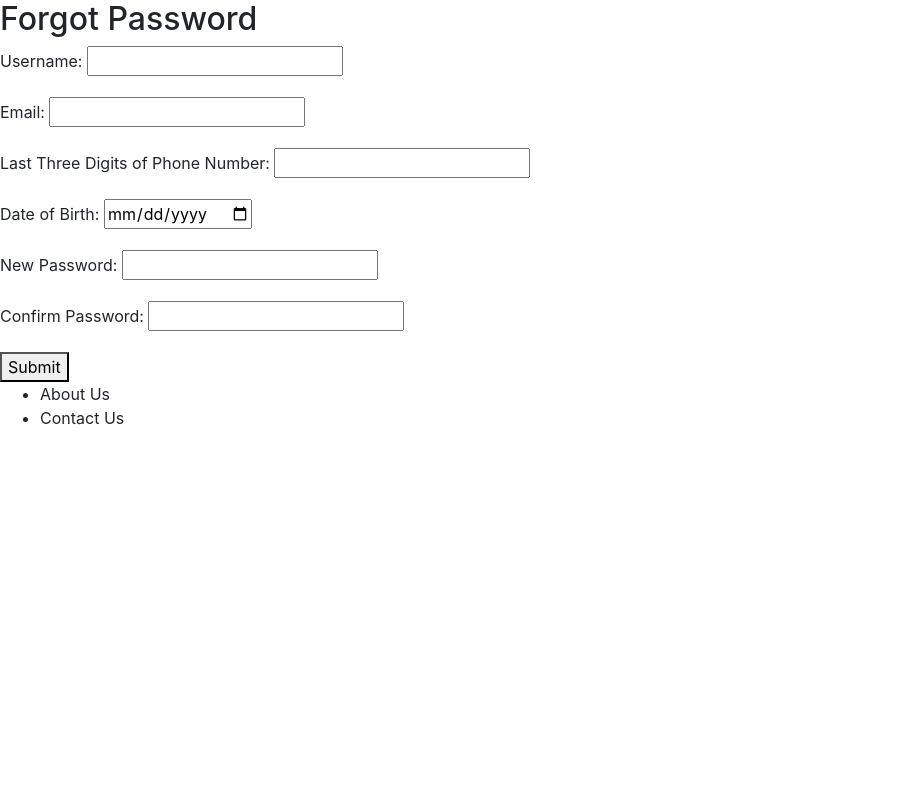
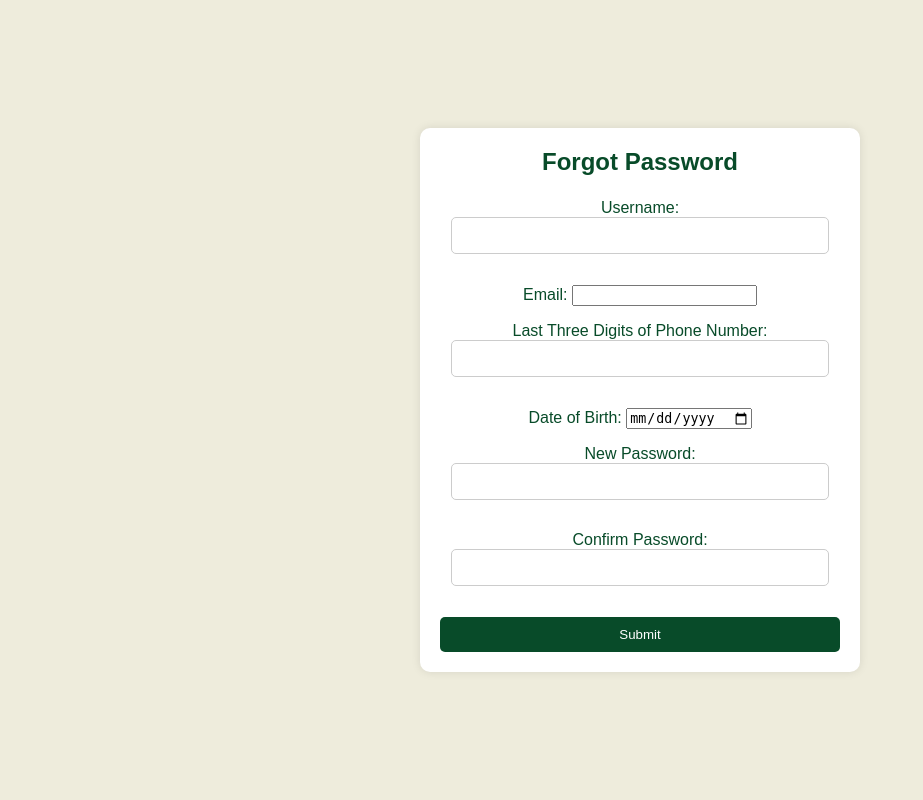
Before and after one commit to dixituwindsor/AdventureMinds, a Django app: page /forgotpassword/ in a window 1280 px wide. Shown: the whole page, without its empty margins (0-923 px from the left). Run offline with Django 5.2, Linux system fonts and the light colour scheme; some libraries are stand-ins or nearby versions.

Commit message:
Modified forgot password view and added its design

```diff
--- a/mainapp/templates/registration/forgot_password.html
+++ b/mainapp/templates/registration/forgot_password.html
@@ -1,11 +1,92 @@
-{% extends 'mainapp/base.html' %}
+<!DOCTYPE html>
+<html lang="en">
+<head>
+    <meta charset="UTF-8">
+    <meta name="viewport" content="width=device-width, initial-scale=1.0">
+    <title>Forgot Password</title>
+    <style>
+        body {
+            font-family: Arial, sans-serif;
+            background-color: #EEECDC;
+            color: #084B29;
+            margin: 0;
+            padding: 0;
+            display: flex;
+            justify-content: center;
+            align-items: center;
+            min-height: 100vh;
+        }
+        .container {
+            background-color: white;
+            padding: 20px;
+            border-radius: 10px;
+            box-shadow: 0px 0px 10px 0px rgba(0,0,0,0.1);
+            width: 90%;
+            max-width: 400px;
+            text-align: center;
+        }
+        h1 {
+            margin-top: 0;
+            font-size: 24px;
+            color: #084B29;
+        }
+        form {
+            margin-top: 20px;
+        }
+        input[type="text"],
+        input[type="password"] {
+            width: calc(100% - 22px);
+            padding: 10px;
+            margin-bottom: 15px;
+            border: 1px solid #ccc;
+            border-radius: 5px;
+            box-sizing: border-box;
+            transition: border-color 0.3s ease;
+        }
+        input[type="text"]:focus,
+        input[type="password"]:focus {
+            border-color: #084B29;
+        }
+        button[type="submit"] {
+            width: 100%;
+            padding: 10px;
+            background-color: #084B29;
+            color: white;
+            border: none;
+            border-radius: 5px;
+            cursor: pointer;
+            transition: background-color 0.3s ease;
+        }
+        button[type="submit"]:hover {
+            background-color: #063b20;
+        }
+        a {
+            display: block;
+            margin-top: 10px;
+            color: #084B29;
+            text-decoration: none;
+            transition: color 0.3s ease;
+        }
+        a:hover {
+            color: #063b20;
+        }
+        .error-message {
+            color: #2540ef;
+            margin-top: 5px;
+            font-size: 14px;
+        }
 
-{% block body_block %}
-    <h2> Forgot Password </h2>
-    <form method="POST">
-        {% csrf_token %}
-        <h5>{{msg}}</h5>
-        {{ form.as_p }}
-        <button type="submit" >Submit</button>
-    </form>
-{% endblock %}
+    </style>
+</head>
+<body>
+    <div class="container">
+        <h1>Forgot Password</h1>
+        <form method="POST">
+            <h5 class="error-message">{{msg}}</h5>
+            {% csrf_token %}
+            {{ form.as_p }}
+            <button type="submit">Submit</button>
+        </form>
+    </div>
+</body>
+</html>
--- a/mainapp/views.py
+++ b/mainapp/views.py
@@ -9,6 +9,115 @@ from .forms import UserProfileForm, UserPreferencesForm, AddTripForm, TripPrefer
     SignupForm, LoginForm
 from .models import UserProfile, User, UserPreferences, PreferenceCategory, Trip, TripPreference, PreferenceChoice, \
     TripPhoto, Thread, ChatMessage
+
+
+# login page
+def user_signup(request):
+    if request.method == 'POST':
+        form = SignupForm(request.POST)
+        if form.is_valid():
+            # form.save()
+            # commit false to save current object in db
+            # userobj = form.save(commit=False)
+            # # making some necessary change in obj then saving it in db
+            # userobj.username = form.cleaned_data['username'].lower()
+            # if UserProfile.objects.filter(username=userobj.username).exists():
+            #     form = SignupForm()
+            #     return render(request, 'registration/signup.html', {'form': form, 'msg':'username already taken, use different one'})
+            #
+            # if UserProfile.objects.filter(username=userobj.email).exists():
+            #     form = SignupForm()
+            #     return render(request, 'registration/signup.html', {'form': form, 'msg': 'Use different email id'})
+            #
+            # userobj.email = form.cleaned_data['email'].lower()
+            # userobj.password = make_password(form.cleaned_data['password'])
+            # userobj.save()
+
+            user_obj = form.save(commit=False)
+            user_obj.username = form.cleaned_data['username'].lower()
+            if User.objects.filter(username=user_obj.username).exists():
+                form = SignupForm()
+                return render(request, 'registration/signup.html',
+                              {'form': form, 'msg': 'username already taken, use different one'})
+
+            if User.objects.filter(username=user_obj.email).exists():
+                form = SignupForm()
+                return render(request, 'registration/signup.html', {'form': form, 'msg': 'Use different email id'})
+
+            user_obj.password = make_password(form.cleaned_data['password'])
+            user_obj.save()
+            user_profile_obj = UserProfile()
+            user_profile_obj.user = user_obj
+            user_profile_obj.phone_number = form.cleaned_data['phone_number']
+            user_profile_obj.address = form.cleaned_data['address']
+            user_profile_obj.date_of_birth = form.cleaned_data['date_of_birth']
+            user_profile_obj.save()
+            return redirect('mainapp:login')
+        else:
+            form = SignupForm()
+            return render(request, 'registration/signup.html', {'form': form, 'msg': 'Something went wrong, try again'})
+    else:
+        form = SignupForm()
+        return render(request, 'registration/signup.html', {'form': form})
+
+
+# login page
+def user_login(request):
+    if request.method == 'POST':
+        form = LoginForm(request.POST)
+        if form.is_valid():
+            username = form.cleaned_data['username']
+            password = form.cleaned_data['password']
+            user = authenticate(request, username=username, password=password)
+            if user:
+                login(request, user)
+                return redirect('mainapp:homepage')
+            else:
+                form = LoginForm()
+                return render(request, 'registration/login.html',
+                              {'form': form, 'msg': 'Wrong credentials provided, try again'})
+        else:
+            form = LoginForm()
+            return render(request, 'registration/login.html', {'form': form, 'msg': 'Something went wrong, try again'})
+    else:
+        form = LoginForm()
+        return render(request, 'registration/login.html', {'form': form})
+
+def forgot_password(request):
+    if request.method == 'POST':
+        form = ForgotPasswordForm(request.POST)
+        if form.is_valid():
+            username = form.cleaned_data['username'].lower()
+            print("username : "+username)
+            if User.objects.get(username=username):
+                user_obj = User.objects.get(username=username)
+                user_profile_obj = UserProfile.objects.get(user=user_obj)
+                if (user_obj.email == form.cleaned_data['email']
+                        and user_profile_obj.phone_number[-3:] == form.cleaned_data['last_three_digits_of_phone_number']
+                        and user_profile_obj.date_of_birth == form.cleaned_data['date_of_birth']):
+                    # user_obj.password = make_password(form.cleaned_data['password'])
+                    # user_obj.save()
+                    form = LoginForm()
+                    return render(request, 'registration/login.html',
+                                  {'form': form, 'msg': 'password changed successfully'})
+                else:
+                    form = ForgotPasswordForm()
+                    return render(request, 'registration/forgot_password.html',
+                                  {'form': form, 'msg': 'Verification details did not match'})
+
+            else:
+                form = ForgotPasswordForm()
+                return render(request, 'registration/forgot_password.html',
+                              {'form': form, 'msg': 'Username not found'})
+        else:
+            form = ForgotPasswordForm()
+            return render(request, 'registration/forgot_password.html',
+                          {'form': form, 'msg': 'Something went wrong try again'})
+
+    else:
+        form = ForgotPasswordForm()
+        return render(request, 'registration/forgot_password.html', {'form': form})
+
 
 
 @login_required
@@ -104,7 +213,6 @@ def add_trip(request):
     return render(request, 'mainapp/add_trip.html', {'trip_form': trip_form, 'preference_form': preference_form})
 
 
-
 def trip_list(request):
     if request.user.is_authenticated:
         # For logged-in users
@@ -147,7 +255,8 @@ def trip_list(request):
             # Save the search query to cookies
             saved_searches.append(query)
             saved_searches = list(set(saved_searches))[-5:]  # Limit to last 5 unique queries
-            response = render(request, 'mainapp/trip_list.html', {'trips': trips, 'saved_searches': saved_searches, 'query': query})
+            response = render(request, 'mainapp/trip_list.html',
+                              {'trips': trips, 'saved_searches': saved_searches, 'query': query})
             response.set_cookie('saved_searches', '|'.join(saved_searches), max_age=3600)  # Save for 1 hour
             return response
 
@@ -158,11 +267,10 @@ def trip_list(request):
         return render(request, 'mainapp/guest_trip_list.html', {'trips': trips})
 
 
-
 def calculate_similarity(user_preferences, trip_preferences):
     user_pref_set = set(user_preferences.values_list('id', flat=True))
     trip_pref_set = set(trip_preferences.values_list('id', flat=True))
-    #jaccard similarity
+    # jaccard similarity
     intersection = len(user_pref_set.intersection(trip_pref_set))
     union = len(user_pref_set.union(trip_pref_set))
 
@@ -172,7 +280,6 @@ def calculate_similarity(user_preferences, trip_preferences):
     jaccard_similarity = intersection / union
 
     return jaccard_similarity
-
 
 
 def trip_detail(request, trip_id):
@@ -185,74 +292,7 @@ def view_profile(request, username):
     return render(request, 'mainapp/view_profile.html', {'profile_user': profile_user})
 
 
-def user_signup(request):
-    if request.method == 'POST':
-        form = SignupForm(request.POST)
-        if form.is_valid():
-            # form.save()
-            # commit false to save current object in db
-            # userobj = form.save(commit=False)
-            # # making some necessary change in obj then saving it in db
-            # userobj.username = form.cleaned_data['username'].lower()
-            # if UserProfile.objects.filter(username=userobj.username).exists():
-            #     form = SignupForm()
-            #     return render(request, 'registration/signup.html', {'form': form, 'msg':'username already taken, use different one'})
-            #
-            # if UserProfile.objects.filter(username=userobj.email).exists():
-            #     form = SignupForm()
-            #     return render(request, 'registration/signup.html', {'form': form, 'msg': 'Use different email id'})
-            #
-            # userobj.email = form.cleaned_data['email'].lower()
-            # userobj.password = make_password(form.cleaned_data['password'])
-            # userobj.save()
 
-            user_obj = form.save(commit=False)
-            user_obj.username = form.cleaned_data['username'].lower()
-            if User.objects.filter(username=user_obj.username).exists():
-                form = SignupForm()
-                return render(request, 'registration/signup.html', {'form': form, 'msg': 'username already taken, use different one'})
-
-            if User.objects.filter(username=user_obj.email).exists():
-                form = SignupForm()
-                return render(request, 'registration/signup.html', {'form': form, 'msg': 'Use different email id'})
-
-            user_obj.password = make_password(form.cleaned_data['password'])
-            user_obj.save()
-            user_profile_obj = UserProfile()
-            user_profile_obj.user = user_obj
-            user_profile_obj.phone_number = form.cleaned_data['phone_number']
-            user_profile_obj.address = form.cleaned_data['address']
-            user_profile_obj.date_of_birth = form.cleaned_data['date_of_birth']
-            user_profile_obj.save()
-            return redirect('mainapp:login')
-        else:
-            form = SignupForm()
-            return render(request, 'registration/signup.html', {'form': form, 'msg':'Something went wrong, try again'})
-    else:
-        form = SignupForm()
-        return render(request, 'registration/signup.html', {'form': form})
-
-
-# login page
-def user_login(request):
-    if request.method == 'POST':
-        form = LoginForm(request.POST)
-        if form.is_valid():
-            username = form.cleaned_data['username']
-            password = form.cleaned_data['password']
-            user = authenticate(request, username=username, password=password)
-            if user:
-                login(request, user)
-                return redirect('mainapp:homepage')
-            else:
-                form = LoginForm()
-                return render(request, 'registration/login.html', {'form': form, 'msg': 'Wrong credentials provided, try again'})
-        else:
-            form = LoginForm()
-            return render(request, 'registration/login.html', {'form': form, 'msg': 'Something went wrong, try again'})
-    else:
-        form = LoginForm()
-        return render(request, 'registration/login.html', {'form': form})
 
 @login_required
 def homepage(request):
@@ -262,6 +302,7 @@ def homepage(request):
 def getusers(request):
     users = UserProfile.objects.all().values('username', 'id')
     return JsonResponse(list(users), safe=False)
+
 
 @login_required
 def chat_app(request, user_id=None):
@@ -283,35 +324,3 @@ def chat_app(request, user_id=None):
         users = User.objects.all()
         context = {'users': users}
         return render(request, 'mainapp/messages.html', context)
-
-
-def forgot_password(request):
-    if request.method == 'POST':
-        form = ForgotPasswordForm(request.POST)
-        if form.is_valid():
-            form = ForgotPasswordForm()
-            username = form.cleaned_data['username'].lower()
-
-            if User.objects.get(username=username) is not None:
-                userProgileObj = UserProfile.objects.get(username=username)
-                if (userProgileObj.email == form.cleaned_data['email']
-                    and userProgileObj.phone_number[-3:] == form.cleaned_data['last_three_digits_of_phone_number']
-                    and userProgileObj.date_of_birth == form.cleaned_data['date_of_birth']):
-                        # login form with message 'password changed sucessfully can be passed'
-                        return redirect('mainapp:login')
-                else:
-                    form = ForgotPasswordForm()
-                    return render(request, 'registration/forgot_password.html',
-                                  {'form': form, 'msg': 'Verification details did not match'})
-
-            else:
-                form = ForgotPasswordForm()
-                return render(request, 'registration/forgot_password.html',
-                              {'form': form, 'msg': 'Username not found'})
-        else:
-            form = ForgotPasswordForm()
-            return render(request, 'registration/forgot_password.html', {'form': form, 'msg':'Something went wrong try again'})
-
-    else:
-        form = ForgotPasswordForm()
-        return render(request, 'registration/forgot_password.html', {'form': form})
```
